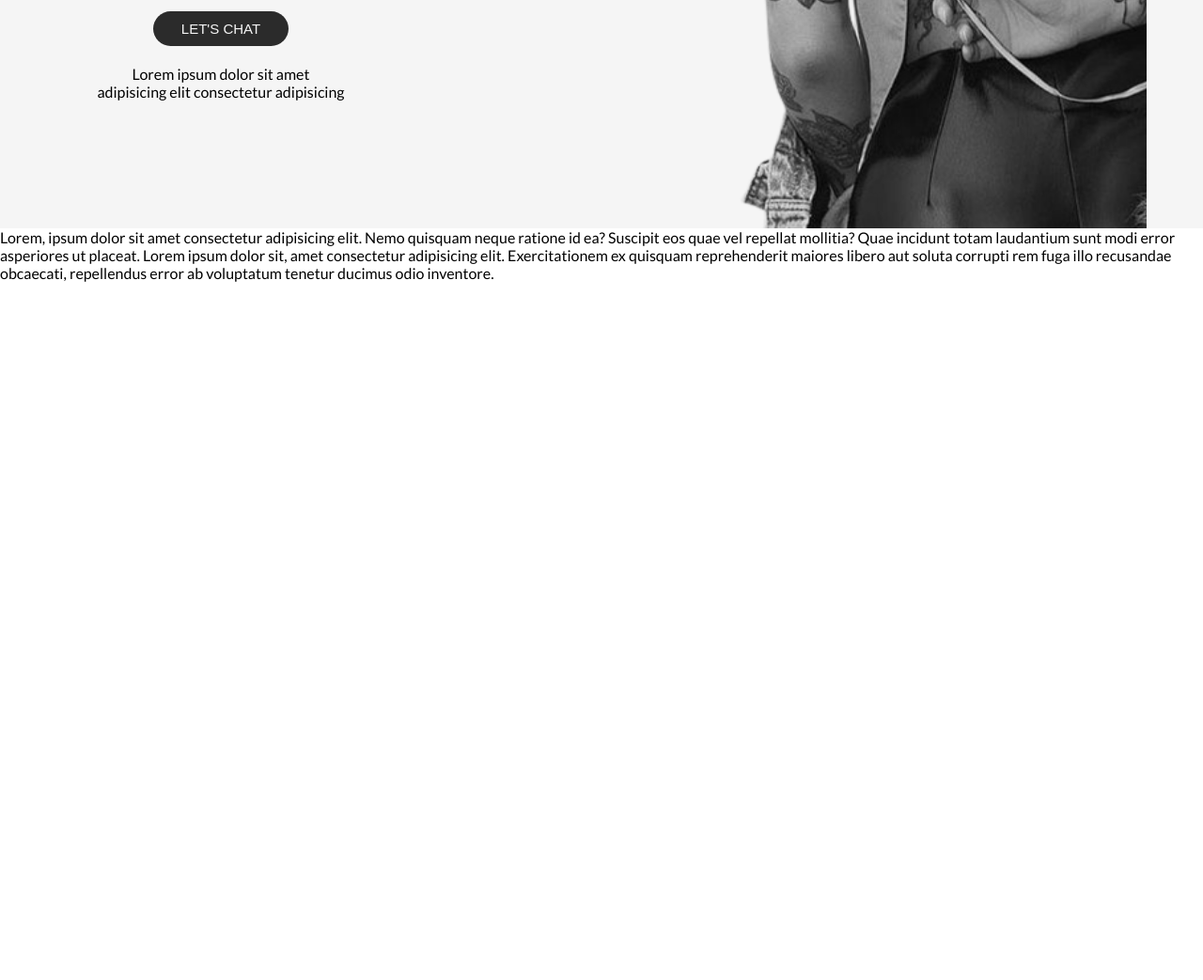
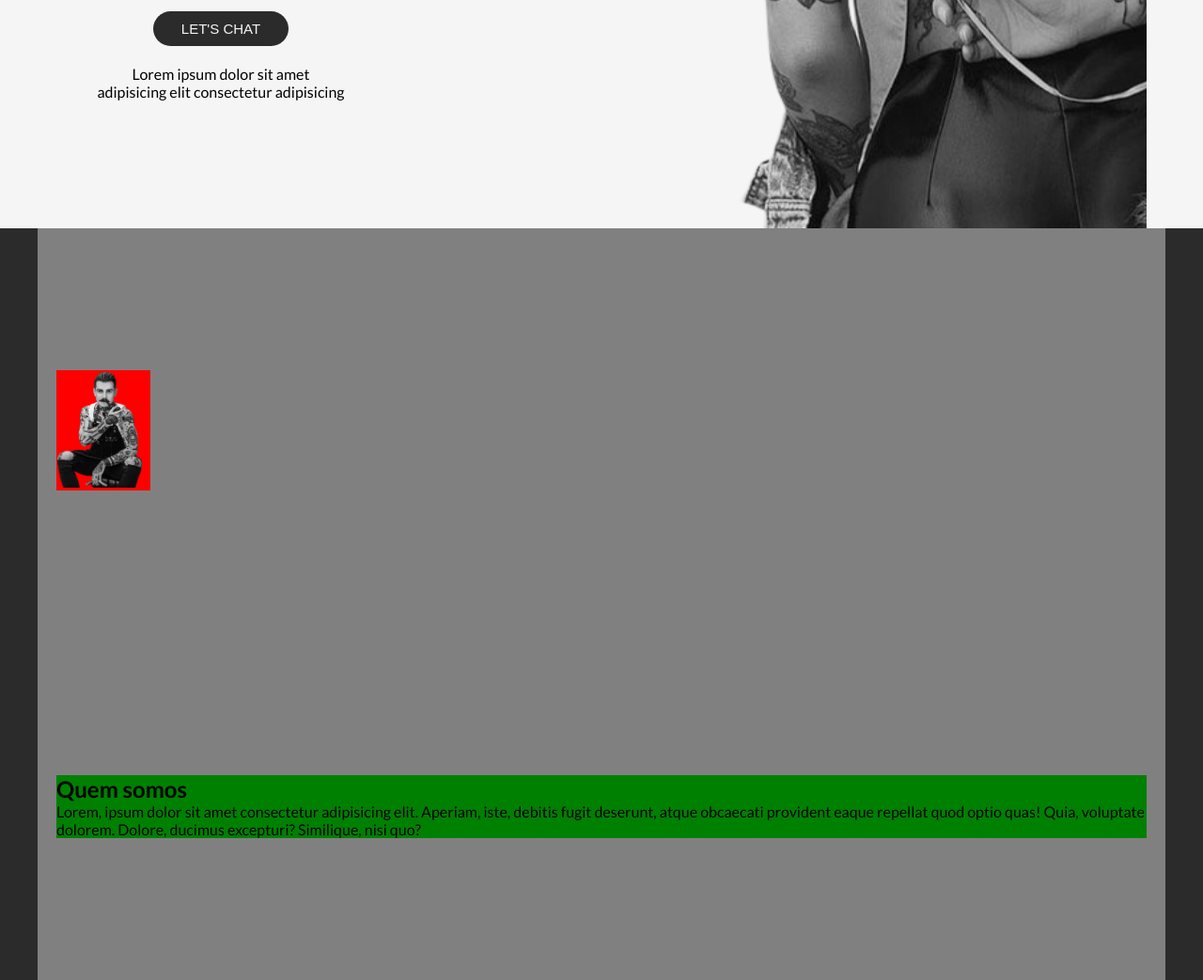
Before and after one commit to daniloaugusto9101/tattoStudio, a plain HTML site: page index.html in a window 1280 px wide. Shown: the part 555-1598 px from the top of the page at 94% size. Before the commit the page ends 855 px from the top, so only its background shows below. Drawn offline with Linux system fonts and the light colour scheme.

Commit message:
BKP arquivos

```diff
--- /dev/null
+++ b/assets/sass/about.sass
@@ -0,0 +1,33 @@
+@use 'variables'
+@import "container"
+
+
+.about
+    width: 100%
+    height: 100vh
+
+    &__container
+        @include container
+        padding: 0 20px
+        background-color: gray
+        // flex-direction: row
+        // align-items: stretch
+        // justify-content: stretch
+
+        .col1
+            // display: flex
+            // flex-direction: column
+            // align-items: center
+            // justify-content: center
+            // gap: 20px
+            // text-align: center
+            background-color: red
+        .col2
+            // overflow: hidden
+            background-color: green
+            // position: relative
+            &__img
+                // border: 1px solid black
+                // height: 100%
+                width: 100px
+                filter: grayscale(100%)
--- a/assets/sass/reset.sass
+++ b/assets/sass/reset.sass
@@ -6,5 +6,5 @@
     box-sizing: border-box
 
 body
-    // background-color: variables.$first-color
+    background-color: variables.$first-color
     font-family: 'Lato', sans-serif
--- a/assets/sass/style.sass
+++ b/assets/sass/style.sass
@@ -1,5 +1,6 @@
 // Componentes: botao,
 
+@use 'about'
 @use 'header'
 @use 'main'
 @use 'reset'
--- a/index.html
+++ b/index.html
@@ -22,7 +22,7 @@
             <nav class="navigation">
                 <ul class="menu">
                     <li class="menu__item"><a href="#home">Home</a></li>
-                    <li class="menu__item"><a href="#home">About</a></li>
+                    <li class="menu__item"><a href="#about">About</a></li>
                     <li class="menu__item"><a href="#home">Artist</a></li>
                     <li class="menu__item"><a href="#home">Services</a></li>
                     <li class="menu__item"><a href="#home">Contact</a></li>
@@ -45,11 +45,19 @@
         </div>
     </main>
 
-    <section>
-        <p>
-            Lorem, ipsum dolor sit amet consectetur adipisicing elit. Nemo quisquam neque ratione id ea? Suscipit eos quae vel repellat mollitia? Quae incidunt totam laudantium sunt modi error asperiores ut placeat.
-            Lorem ipsum dolor sit, amet consectetur adipisicing elit. Exercitationem ex quisquam reprehenderit maiores libero aut soluta corrupti rem fuga illo recusandae obcaecati, repellendus error ab voluptatum tenetur ducimus odio inventore.
-        </p>
+    <section class="about" id="about">
+        <div class="about__container">
+
+            <div class="col1">
+                <img src="assets/img/img_about.png" alt="" class="col2__img">
+            </div>
+
+            <div class="col2">
+                <h2>Quem somos</h2>
+                <p>Lorem, ipsum dolor sit amet consectetur adipisicing elit. Aperiam, iste, debitis fugit deserunt, atque obcaecati provident eaque repellat quod optio quas! Quia, voluptate dolorem. Dolore, ducimus excepturi? Similique, nisi quo?</p>
+            </div>
+
+        </div>
     </section>
 
     <script src="assets/js/script.js"></script>
```
Also changed, not shown: assets/css/style.min.css, assets/img/img_about.jpg (added), assets/img/img_about.png (added), 1 other file.
